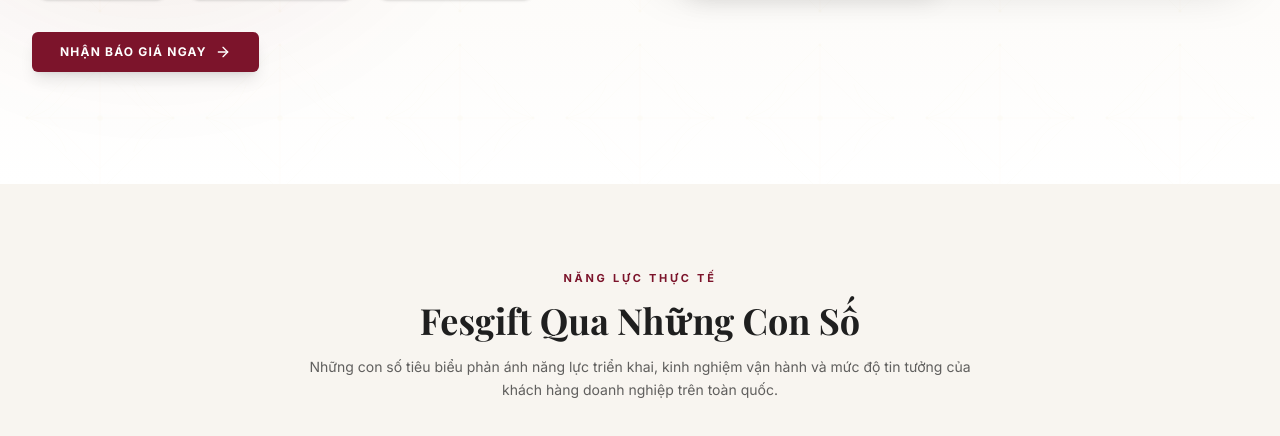
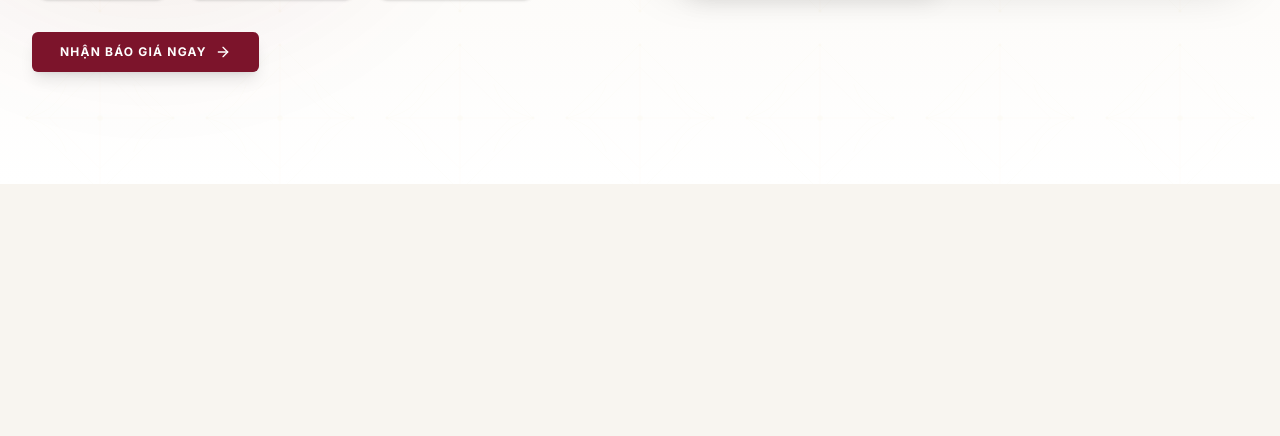
Before and after one commit to binhduy1402/fegift3, a React (Vite) app: page / in a window 1280 px wide. Shown: the part 669-1105 px from the top of the page. Built offline with nearby package versions, Linux system fonts and the light colour scheme; a web font is replaced by a local one.

Commit message:
Update About.tsx

```diff
--- a/src/components/About.tsx
+++ b/src/components/About.tsx
@@ -35,7 +35,7 @@
 >
 <div className="max-w-7xl mx-auto px-4 sm:px-6 lg:px-8">
 
-    <div className="text-center mb-14">
+    <div className="reveal text-center mb-14">
       <span className="text-[11px] font-bold tracking-[0.25em] uppercase text-[#7c142b]">
         NĂNG LỰC THỰC TẾ
       </span>
```
